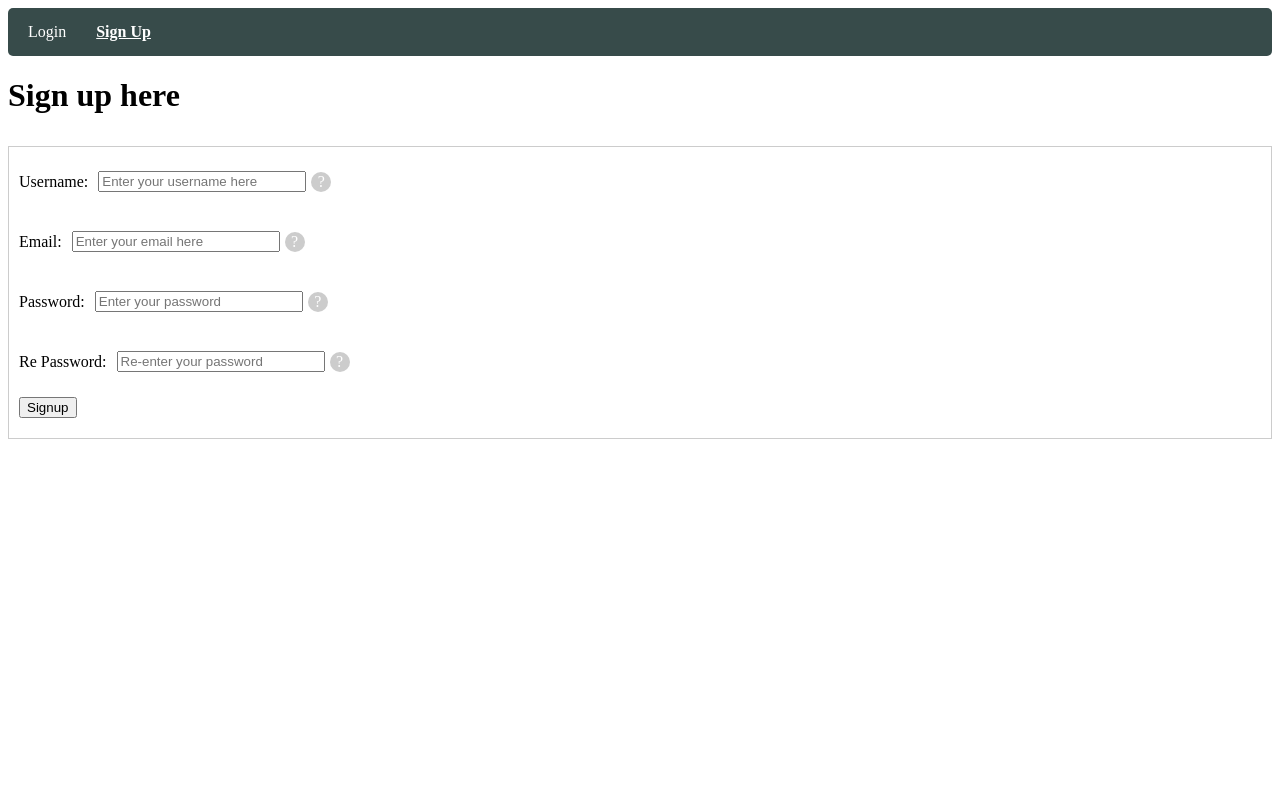
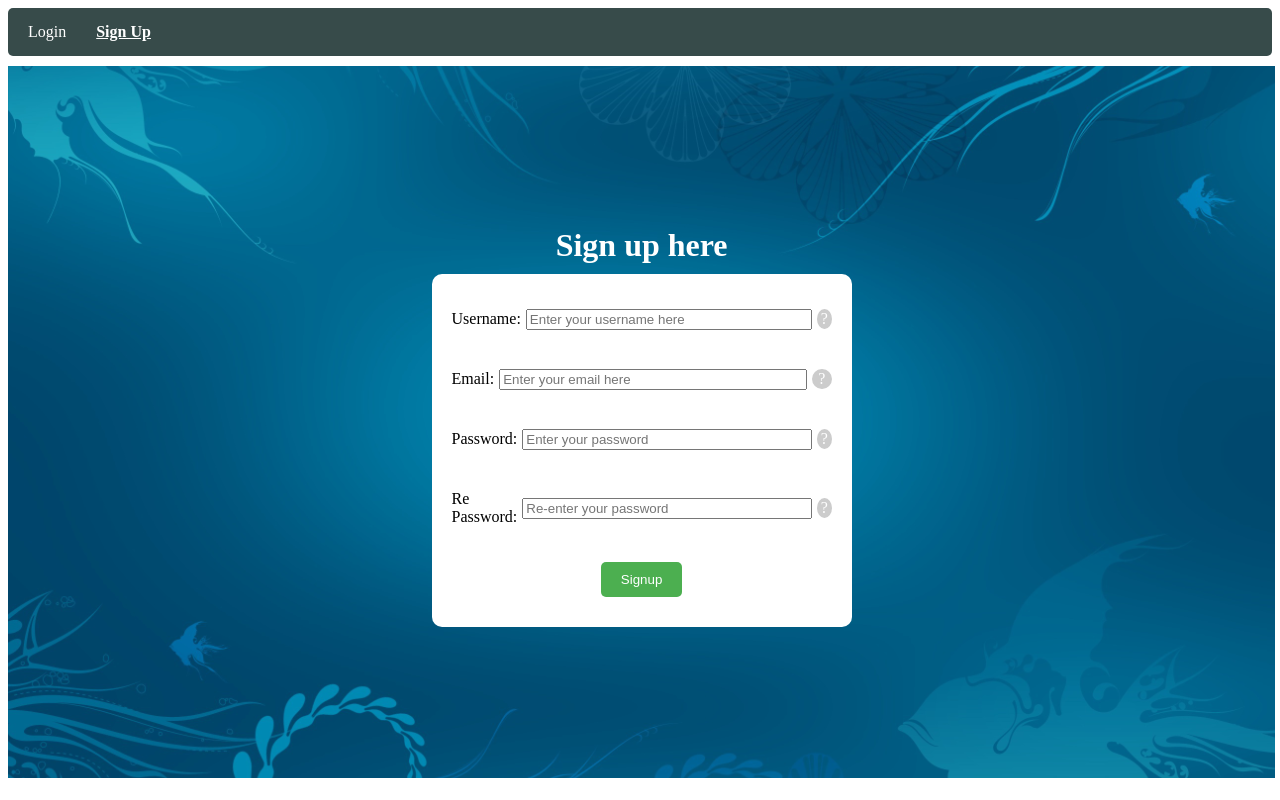
Before and after one commit to AsrielGaming/Frontend_RetakeExam, a Vue app: page / in a window 1280 px wide. Both pictures are taken after a click on the item "Sign Up". Built offline with nearby package versions, Linux system fonts and the light colour scheme; no server answers.

Commit message:
v3 login css and v1 signup css

```diff
--- a/src/Pages/LoginPage.vue
+++ b/src/Pages/LoginPage.vue
@@ -102,7 +102,7 @@ export default {
 .Page {
   height: 89vh; /* Full viewport height */
   width: 99vw;  /* Full viewport width */
-  background-image: url('@/Images/LoginBackground.jpg'); /* Adjust the path as necessary */
+  background-image: url('@/Images/LoginBackground.jpg');
   background-size: cover;
   background-position: center;
   display: flex;
--- a/src/Pages/SignUpPage.vue
+++ b/src/Pages/SignUpPage.vue
@@ -1,5 +1,5 @@
 <template>
-  <div>
+  <div class="Page">
     <h1>Sign up here</h1>
 
     <!-- Main container -->
@@ -10,34 +10,30 @@
 
         <!-- Username -->
         <div class="section">
-          <p style="display:inline-block; margin-right: 10px;">Username:</p>
+          <p>Username:</p>
           <input type="text" v-model="username" placeholder="Enter your username here" />
-          <!-- Information button with id -->
-          <span class="info-button" id="info-username" data-info="Username must be unique and contain only letters, numbers, or underscores." >?</span>
+          <span class="info-button" id="info-username" data-info="Username must be unique and contain only letters, numbers, or underscores.">?</span>
         </div>
 
         <!-- Email -->
         <div class="section">
-          <p style="display:inline-block; margin-right: 10px;">Email:</p>
+          <p>Email:</p>
           <input type="text" v-model="email" placeholder="Enter your email here" />
-          <!-- Information button with id -->
-          <span class="info-button" id="info-email" data-info="Email must be in the correct email address format." >?</span>
+          <span class="info-button" id="info-email" data-info="Email must be in the correct email address format.">?</span>
         </div>
 
         <!-- Password -->
         <div class="section">
-          <p style="display:inline-block; margin-right: 10px;">Password:</p>
+          <p>Password:</p>
           <input type="password" v-model="password" placeholder="Enter your password" />
-          <!-- Information button with id -->
-          <span class="info-button" id="info-password" data-info="Password must contain at least 1 capital letter, 1 number, and be 8 characters in length." >?</span>
+          <span class="info-button" id="info-password" data-info="Password must contain at least 1 capital letter, 1 number, and be 8 characters in length.">?</span>
         </div>
 
         <!-- Re Password -->
         <div class="section">
-          <p style="display:inline-block; margin-right: 10px;">Re Password:</p>
+          <p>Re Password:</p>
           <input type="password" v-model="rePassword" placeholder="Re-enter your password" />
-          <!-- Information button with id -->
-          <span class="info-button" id="info-repassword" data-info="Re-enter your password to confirm." >?</span>
+          <span class="info-button" id="info-repassword" data-info="Re-enter your password to confirm.">?</span>
         </div>
 
         <!-- Button -->
@@ -131,18 +127,45 @@ export default {
 </script>
 
 <style scoped>
+/* Css for full page */
+.Page {
+  height: 89vh;
+  width: 99vw;
+  background-image: url('@/Images/LoginBackground.jpg'); /* Make sure this path is correct */
+  background-size: cover;
+  background-position: center;
+  display: flex;
+  flex-direction: column;
+  align-items: center;
+  justify-content: center;
+}
+
+/* Center the H1 */
+h1 {
+  text-align: center;
+  color: white;
+  margin: 0;
+  padding: 10px;
+  border-radius: 10px;
+  width: 80%;
+  position: relative;
+}
+
 /* Styling for main container */
 .main-container {
   display: flex;
   flex-direction: column;
-  justify-content: space-between;
+  justify-content: center; /* Center content vertically */
+  align-items: center; /* Center content horizontally */
+  width: 30%; /* Adjust the width as necessary */
+  background-color: white;
+  padding: 20px;
+  border-radius: 10px;
 }
 
 /* Styling for content */
 .content {
-  border: 1px solid #ccc;
-  padding: 10px;
-  margin-top: 10px;
+  width: 100%;
 }
 
 /* Styling for section */
@@ -150,11 +173,13 @@ export default {
   display: flex;
   align-items: center;
   margin-bottom: 10px;
+  justify-content: center; /* Center items horizontally within each section */
 }
 
 /* Styling for textbox */
 input[type="text"], input[type="password"] {
-  width: 200px;
+  width: 100%; /* Full width of the section */
+  max-width: 300px; /* Ensure input fields don't become too wide */
 }
 
 /* Styling for information button */
@@ -172,17 +197,6 @@ input[type="text"], input[type="password"] {
   position: relative;
 }
 
-/* Styling for circle around information button */
-.info-button::before {
-  content: "";
-  display: inline-block;
-  width: 20px;
-  height: 20px;
-  border-radius: 50%;
-  position: absolute;
-  left: -5px;
-}
-
 /* Styling for information button hover effect */
 .info-button:hover::after {
   content: attr(data-info);
@@ -193,6 +207,26 @@ input[type="text"], input[type="password"] {
   border-radius: 5px;
   font-size: 12px;
   white-space: nowrap;
+  left: 50%;
+  transform: translateX(-50%);
+  top: 25px; /* Adjust based on where you want the tooltip to appear */
 }
 
+button {
+  margin-top: 10px;
+  padding: 10px 20px;
+  background-color: #4CAF50;
+  color: white;
+  border: none;
+  cursor: pointer;
+  border-radius: 5px;
+}
+
+button:hover {
+  background-color: #45a049;
+}
+
+p {
+  padding-right: 5px;
+}
 </style>
```
